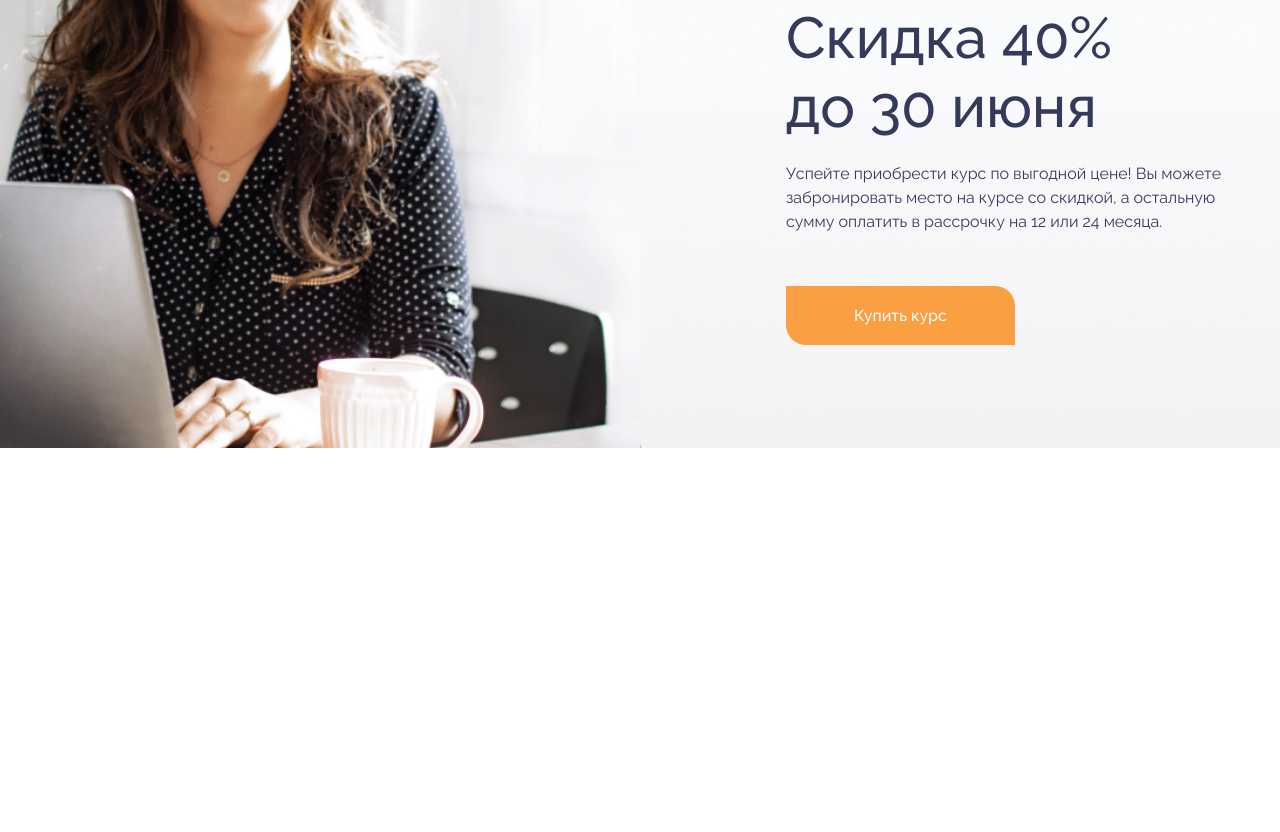
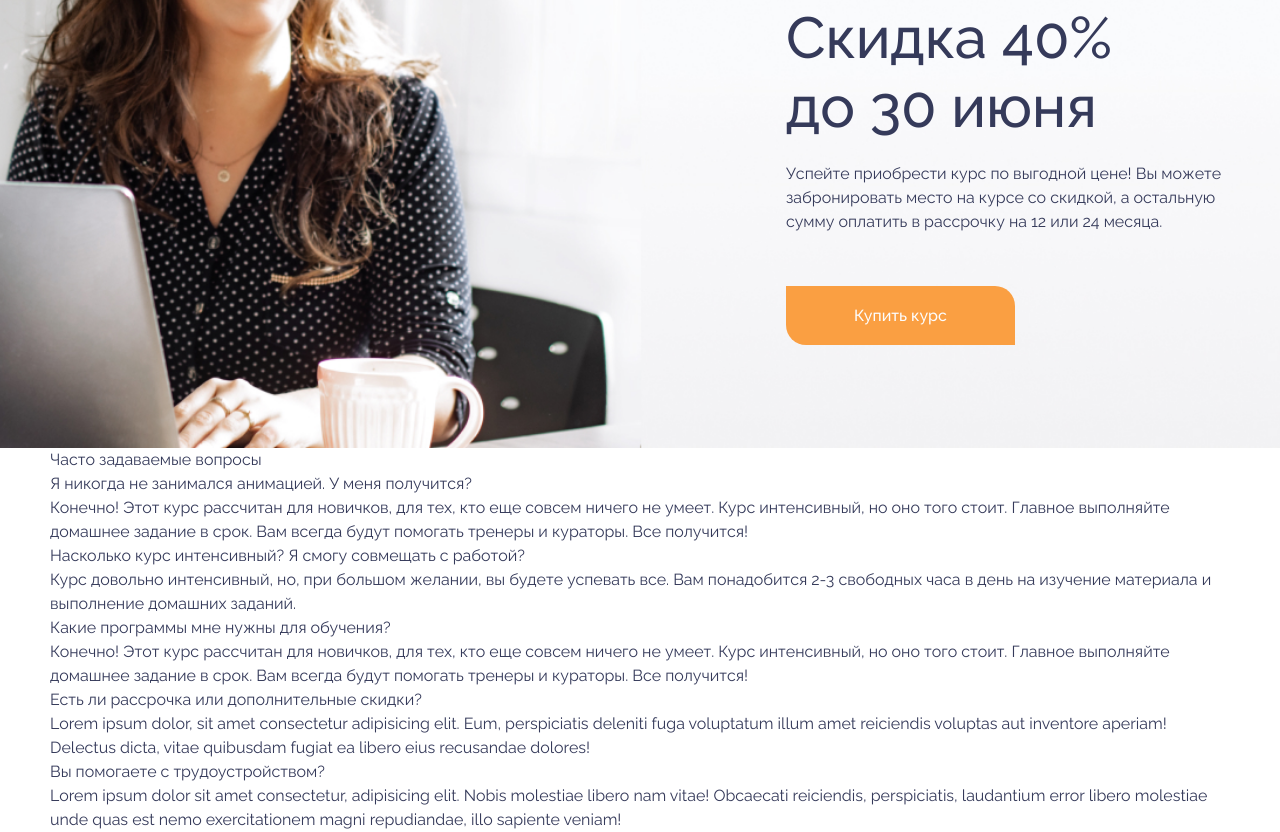
Before and after one commit to Daniil-gavrilooov/ementor_motion-design, a plain HTML site: page app/index.html in a window 1280 px wide. Shown: the part 3047-3879 px from the top of the page. Before the commit the page ends 3495 px from the top, so only its background shows below. Drawn offline with Linux system fonts and the light colour scheme.

Commit message:
add html  section (questions)

```diff
--- a/app/index.html
+++ b/app/index.html
@@ -249,6 +249,104 @@
                 </div>
             </div>
         </section>
+
+        <section class="questions">
+            <div class="container">
+                <div class="questions__head">
+                    <h4 class="questions__title">
+                        Часто задаваемые вопросы
+                    </h4>
+                </div>
+
+                <div class="questions__content">
+                    <div class="questions__item">
+                        <h6 class="questions__item-title">
+                            Я никогда не занимался анимацией. У меня получится?
+                        </h6>
+
+                        <div class="questions__item-text">
+                            <p>
+                                Конечно! Этот курс рассчитан для новичков, для тех, кто еще совсем ничего не умеет. Курс
+                                интенсивный, но оно того стоит. Главное выполняйте домашнее задание в срок. Вам всегда
+                                будут помогать тренеры и кураторы. Все получится!
+                            </p>
+                        </div>
+
+                        <div class="questions__item-btn">
+
+                        </div>
+                    </div>
+                    <div class="questions__item">
+                        <h6 class="questions__item-title">
+                            Насколько курс интенсивный? Я смогу совмещать с работой?
+                        </h6>
+
+                        <div class="questions__item-text">
+                            <p>
+                                Курс довольно интенсивный, но, при большом желании, вы будете успевать все. Вам
+                                понадобится 2-3 свободных часа в день на изучение материала и выполнение домашних
+                                заданий.
+                            </p>
+                        </div>
+
+                        <div class="questions__item-btn">
+
+                        </div>
+                    </div>
+                    <div class="questions__item">
+                        <h6 class="questions__item-title">
+                            Какие программы мне нужны для обучения?
+                        </h6>
+
+                        <div class="questions__item-text">
+                            <p>
+                                Конечно! Этот курс рассчитан для новичков, для тех, кто еще совсем ничего не умеет. Курс
+                                интенсивный, но оно того стоит. Главное выполняйте домашнее задание в срок. Вам всегда
+                                будут помогать тренеры и кураторы. Все получится!
+                            </p>
+                        </div>
+
+                        <div class="questions__item-btn">
+
+                        </div>
+                    </div>
+                    <div class="questions__item">
+                        <h6 class="questions__item-title">
+                            Есть ли рассрочка или дополнительные скидки?
+                        </h6>
+
+                        <div class="questions__item-text">
+                            <p>
+                                Lorem ipsum dolor, sit amet consectetur adipisicing elit. Eum, perspiciatis deleniti
+                                fuga voluptatum illum amet reiciendis voluptas aut inventore aperiam! Delectus dicta,
+                                vitae quibusdam fugiat ea libero eius recusandae dolores!
+                            </p>
+                        </div>
+
+                        <div class="questions__item-btn">
+
+                        </div>
+                    </div>
+                    <div class="questions__item">
+                        <h6 class="questions__item-title">
+                            Вы помогаете с трудоустройством?
+                        </h6>
+
+                        <div class="questions__item-text">
+                            <p>
+                                Lorem ipsum dolor sit amet consectetur, adipisicing elit. Nobis molestiae libero nam
+                                vitae! Obcaecati reiciendis, perspiciatis, laudantium error libero molestiae unde quas
+                                est nemo exercitationem magni repudiandae, illo sapiente veniam!
+                            </p>
+                        </div>
+
+                        <div class="questions__item-btn">
+
+                        </div>
+                    </div>
+                </div>
+            </div>
+        </section>
     </main>
 
 
```
